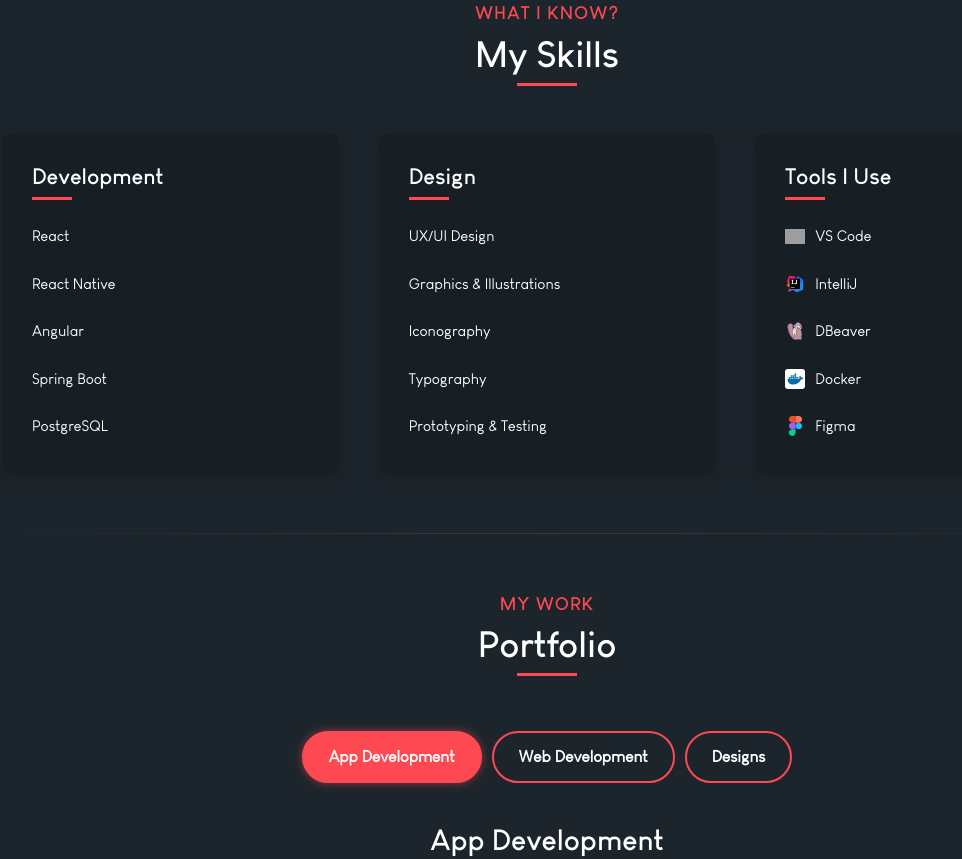
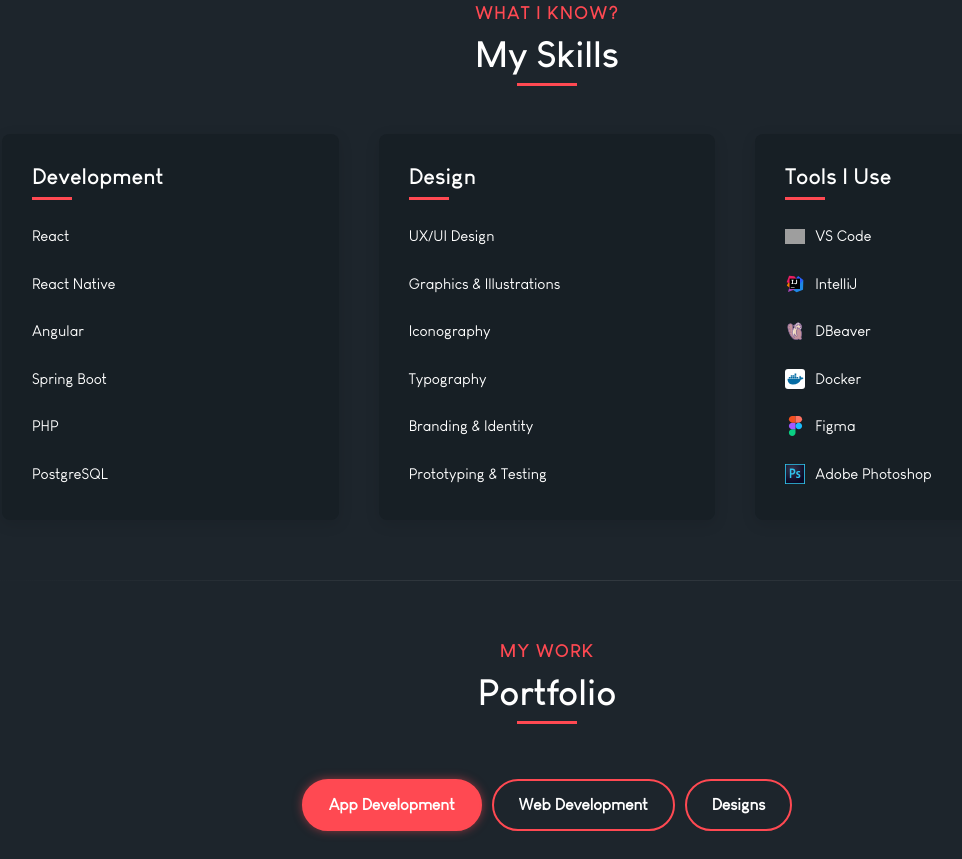
Before and after one commit to vizvarun/portfolio-v2, a React (Vite) app: page / in a window 1280 px wide. Shown: the part 1420-2279 px from the top of the page, without its empty margins (93-1055 px from the left). Built offline with nearby package versions, Linux system fonts and the light colour scheme; grey boxes are pictures that could not be loaded; a web font is replaced by a local one.

Commit message:
Varun | minor UI changes

```diff
--- a/package.json
+++ b/package.json
@@ -1,4 +1,5 @@
 {
+  "homepage": "http://varunvishal.com",
   "name": "portfolio",
   "private": true,
   "version": "0.0.0",
--- a/src/containers/Client/client.styles.scss
+++ b/src/containers/Client/client.styles.scss
@@ -270,10 +270,10 @@ body.dark .client {
 
   .testimonial-card {
     background: #1e1e1e;
-    box-shadow: 0 4px 12px rgba(0, 0, 0, 0.2);
+    box-shadow: 0 4px 12px rgba(0, 0, 0, 0.1);
 
     &:hover {
-      box-shadow: 0 6px 16px rgba(0, 0, 0, 0.3);
+      box-shadow: 0 6px 16px rgba(0, 0, 0, 0.15);
     }
 
     .client-name {
--- a/src/containers/Contact/contact.styles.scss
+++ b/src/containers/Contact/contact.styles.scss
@@ -398,10 +398,10 @@ body.dark .contact {
 body.dark .contact-info-card,
 body.dark .contact-form-card {
   background: #171f25;
-  box-shadow: 0 4px 12px rgba(0, 0, 0, 0.2);
+  box-shadow: 0 4px 12px rgba(0, 0, 0, 0.1);
 
   &:hover {
-    box-shadow: 0 4px 12px rgba(0, 0, 0, 0.2); // Reduced shadow intensity
+    box-shadow: 0 4px 12px rgba(0, 0, 0, 0.1); // Reduced shadow intensity
   }
 
   .contact-title {
--- a/src/containers/Skills/skills.component.jsx
+++ b/src/containers/Skills/skills.component.jsx
@@ -13,6 +13,7 @@ const Skills = () => {
     { title: "Graphics & Illustrations", id: 1 },
     { title: "Iconography", id: 2 },
     { title: "Typography", id: 3 },
+    { title: "Branding & Identity", id: 5 },
     { title: "Prototyping & Testing", id: 4 },
   ];
 
@@ -21,7 +22,8 @@ const Skills = () => {
     { title: "React Native", id: 1 },
     { title: "Angular", id: 2 },
     { title: "Spring Boot", id: 3 },
-    { title: "PostgreSQL", id: 4 },
+    { title: "PHP", id: 4 },
+    { title: "PostgreSQL", id: 5 },
   ];
 
   const tools = [
@@ -30,6 +32,7 @@ const Skills = () => {
     { title: "DBeaver", id: 1, src: dbeaverIcon },
     { title: "Docker", id: 2, src: dockerIcon },
     { title: "Figma", id: 3, src: figmaIcon },
+    { title: "Adobe Photoshop", id: 5, src: photoshopIcon },
   ];
 
   return (
--- a/src/containers/Skills/skills.styles.scss
+++ b/src/containers/Skills/skills.styles.scss
@@ -218,10 +218,10 @@ body.dark .skills-header {
 
 body.dark .skills-category {
   background: #171f25;
-  box-shadow: 0 4px 15px rgba(0, 0, 0, 0.2);
+  box-shadow: 0 4px 15px rgba(0, 0, 0, 0.1);
 
   &:hover {
-    box-shadow: 0 5px 15px rgba(0, 0, 0, 0.2); // Reduced shadow intensity
+    box-shadow: 0 5px 15px rgba(0, 0, 0, 0.1); // Reduced shadow intensity
   }
 
   .category-title {
```
Also changed, not shown: 1 other file (tests, documents, lock files or other folders).
